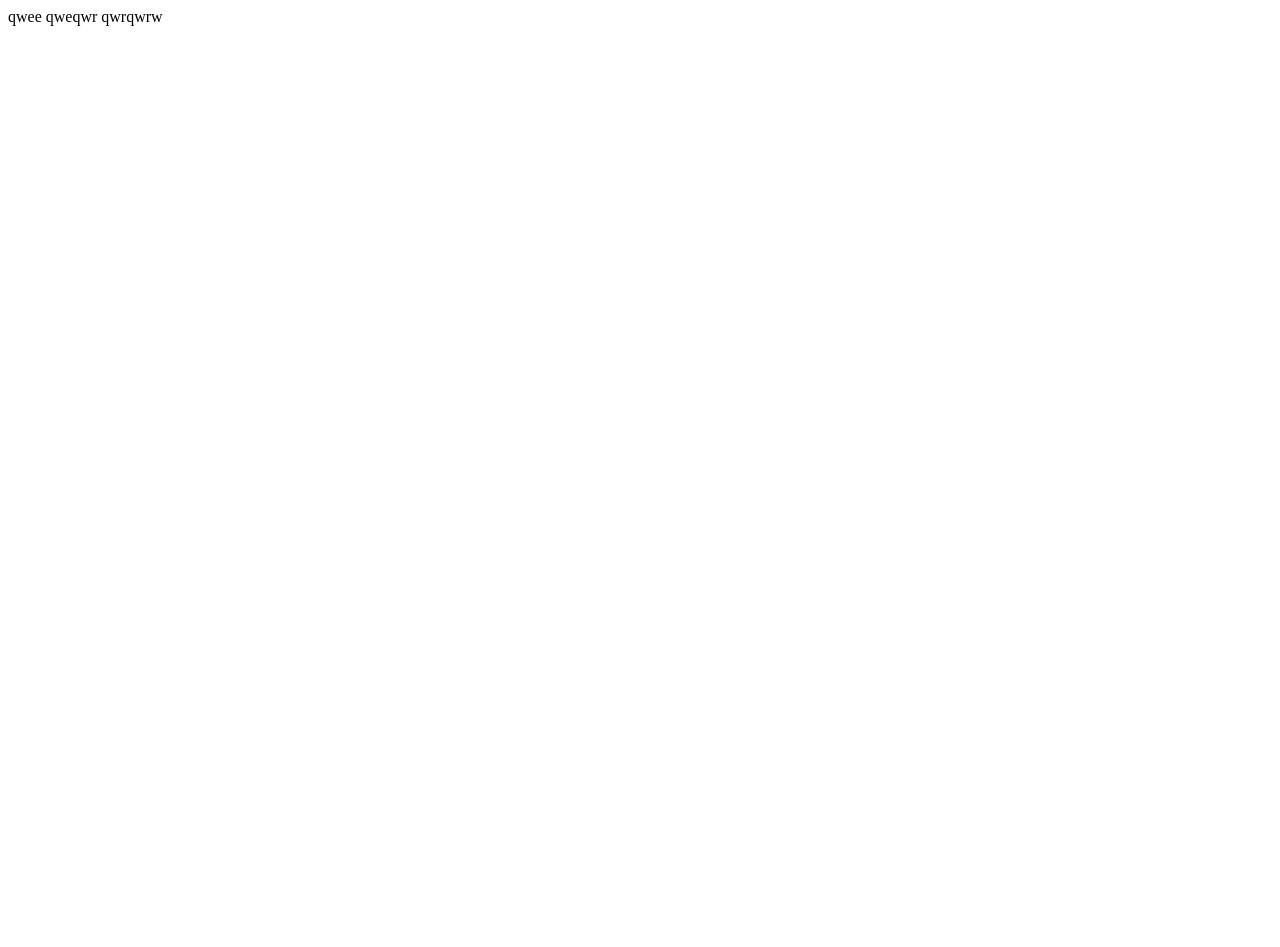
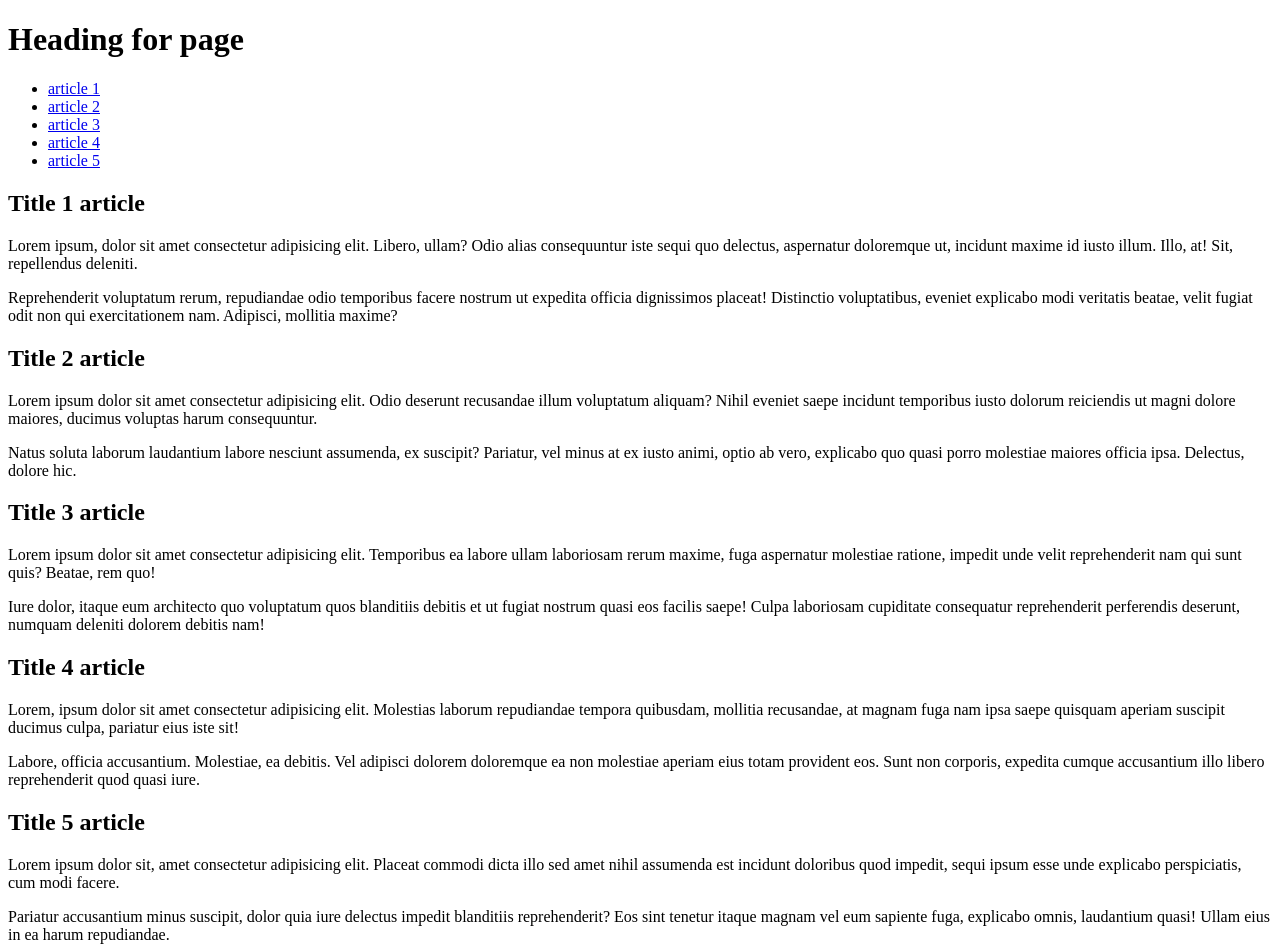
Before and after one commit to JaneTyrant/html_02_05, a plain HTML site: page index.html in a window 1280 px wide. Before the commit the page ends 800 px from the top, so only its background shows below. Drawn offline with Linux system fonts and the light colour scheme.

Commit message:
Add structure for emmet: nav igation & articles

```diff
--- a/index.html
+++ b/index.html
@@ -1,3 +1,48 @@
-qwee
-qweqwr
-qwrqwrw
+<!DOCTYPE html>
+<html lang="en">
+<head>
+  <meta charset="UTF-8">
+  <meta http-equiv="X-UA-Compatible" content="IE=edge">
+  <meta name="viewport" content="width=device-width, initial-scale=1.0">
+  <title>HTML</title>
+</head>
+<body>
+  <!-- nav>ul>li*5>a[href="#article$"]{article $}
+  article#article$*5>h2{Title $ article}+p*2>Lorem30 -->
+  <h1>Heading for page</h1>
+  <nav>
+    <ul>
+      <li><a href="#article1">article 1</a></li>
+      <li><a href="#article2">article 2</a></li>
+      <li><a href="#article3">article 3</a></li>
+      <li><a href="#article4">article 4</a></li>
+      <li><a href="#article5">article 5</a></li>
+    </ul>
+  </nav>
+  <article id="article1">
+    <h2>Title 1 article</h2>
+    <p>Lorem ipsum, dolor sit amet consectetur adipisicing elit. Libero, ullam? Odio alias consequuntur iste sequi quo delectus, aspernatur doloremque ut, incidunt maxime id iusto illum. Illo, at! Sit, repellendus deleniti.</p>
+    <p>Reprehenderit voluptatum rerum, repudiandae odio temporibus facere nostrum ut expedita officia dignissimos placeat! Distinctio voluptatibus, eveniet explicabo modi veritatis beatae, velit fugiat odit non qui exercitationem nam. Adipisci, mollitia maxime?</p>
+  </article>
+  <article id="article2">
+    <h2>Title 2 article</h2>
+    <p>Lorem ipsum dolor sit amet consectetur adipisicing elit. Odio deserunt recusandae illum voluptatum aliquam? Nihil eveniet saepe incidunt temporibus iusto dolorum reiciendis ut magni dolore maiores, ducimus voluptas harum consequuntur.</p>
+    <p>Natus soluta laborum laudantium labore nesciunt assumenda, ex suscipit? Pariatur, vel minus at ex iusto animi, optio ab vero, explicabo quo quasi porro molestiae maiores officia ipsa. Delectus, dolore hic.</p>
+  </article>
+  <article id="article3">
+    <h2>Title 3 article</h2>
+    <p>Lorem ipsum dolor sit amet consectetur adipisicing elit. Temporibus ea labore ullam laboriosam rerum maxime, fuga aspernatur molestiae ratione, impedit unde velit reprehenderit nam qui sunt quis? Beatae, rem quo!</p>
+    <p>Iure dolor, itaque eum architecto quo voluptatum quos blanditiis debitis et ut fugiat nostrum quasi eos facilis saepe! Culpa laboriosam cupiditate consequatur reprehenderit perferendis deserunt, numquam deleniti dolorem debitis nam!</p>
+  </article>
+  <article id="article4">
+    <h2>Title 4 article</h2>
+    <p>Lorem, ipsum dolor sit amet consectetur adipisicing elit. Molestias laborum repudiandae tempora quibusdam, mollitia recusandae, at magnam fuga nam ipsa saepe quisquam aperiam suscipit ducimus culpa, pariatur eius iste sit!</p>
+    <p>Labore, officia accusantium. Molestiae, ea debitis. Vel adipisci dolorem doloremque ea non molestiae aperiam eius totam provident eos. Sunt non corporis, expedita cumque accusantium illo libero reprehenderit quod quasi iure.</p>
+  </article>
+  <article id="article5">
+    <h2>Title 5 article</h2>
+    <p>Lorem ipsum dolor sit, amet consectetur adipisicing elit. Placeat commodi dicta illo sed amet nihil assumenda est incidunt doloribus quod impedit, sequi ipsum esse unde explicabo perspiciatis, cum modi facere.</p>
+    <p>Pariatur accusantium minus suscipit, dolor quia iure delectus impedit blanditiis reprehenderit? Eos sint tenetur itaque magnam vel eum sapiente fuga, explicabo omnis, laudantium quasi! Ullam eius in ea harum repudiandae.</p>
+  </article>
+</body>
+</html>
```
